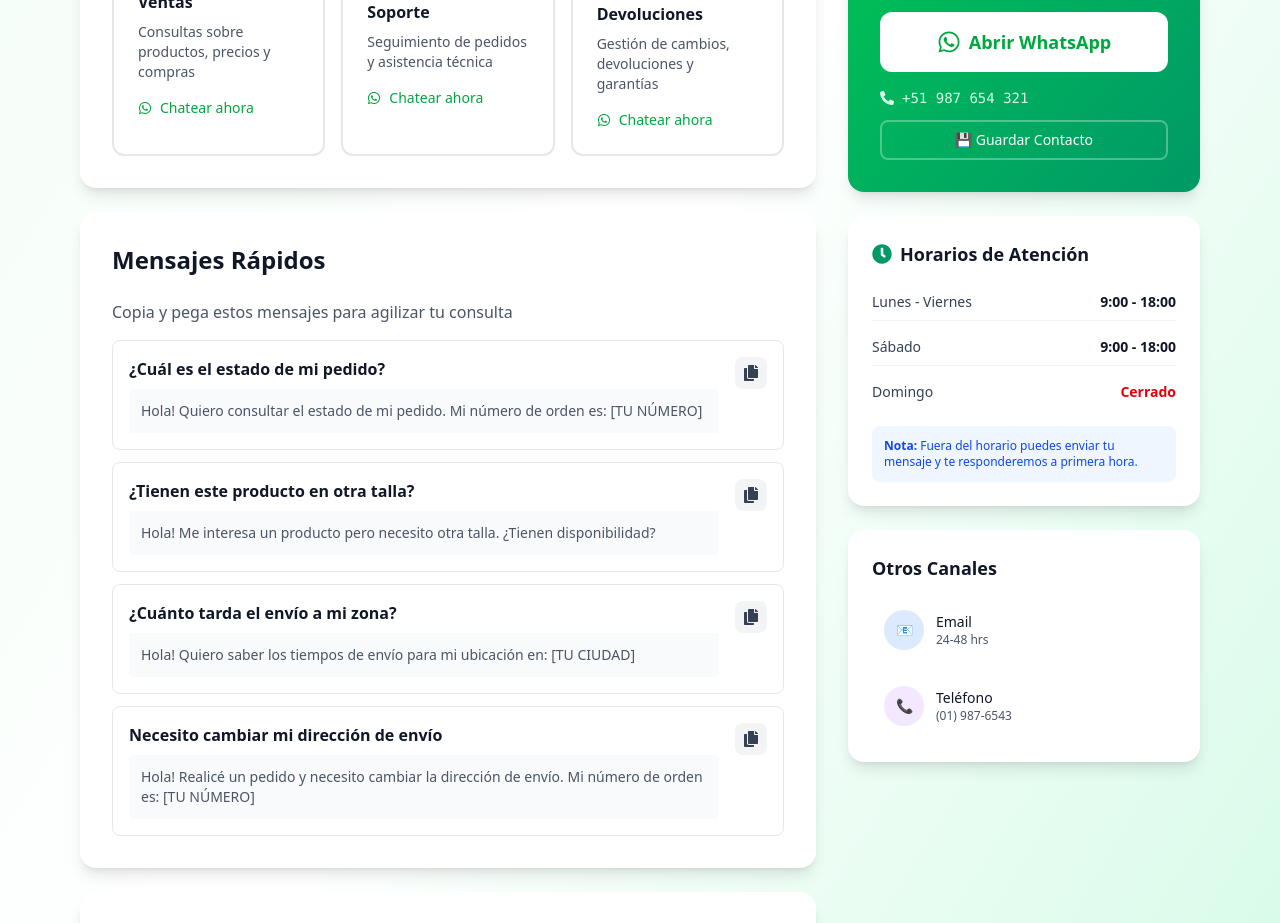
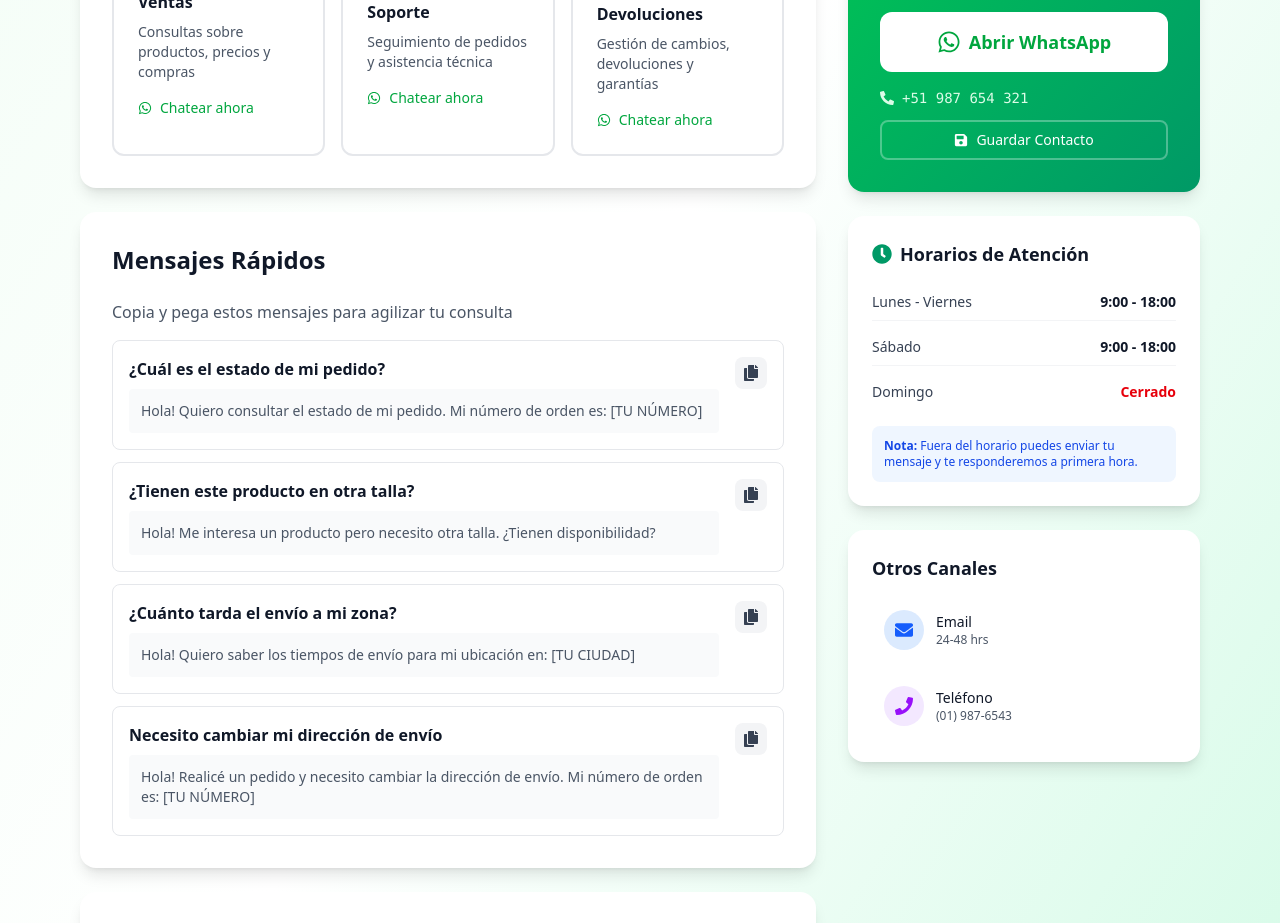
Before and after one commit to Starkora/E-commerce-Esmeralda, a Next.js app in the folder Front-E/: page /whatsapp-support in a window 1280 px wide. Shown: the part 940-1863 px from the top of the page. Built offline with nearby package versions, Linux system fonts and the light colour scheme; no server answers.

Commit message:
Mejora los iconos

```diff
--- a/Front-E/pages/whatsapp-support.tsx
+++ b/Front-E/pages/whatsapp-support.tsx
@@ -16,7 +16,10 @@ import {
   FaStar,
   FaBolt,
   FaUserFriends,
-  FaPhoneAlt
+  FaPhoneAlt,
+  FaEnvelope,
+  FaPhone,
+  FaSave
 } from 'react-icons/fa';
 
 const WHATSAPP_NUMBER = '51987654321'; // Número peruano
@@ -309,9 +312,10 @@ END:VCARD`;
                   </div>
                   <button
                     onClick={saveContact}
-                    className="w-full text-center py-2 px-4 border-2 border-white/30 rounded-lg hover:bg-white/10 transition-colors"
+                    className="w-full text-center py-2 px-4 border-2 border-white/30 rounded-lg hover:bg-white/10 transition-colors flex items-center justify-center gap-2"
                   >
-                    💾 Guardar Contacto
+                    <FaSave />
+                    Guardar Contacto
                   </button>
                 </div>
               </div>
@@ -352,7 +356,7 @@ END:VCARD`;
                     className="flex items-center gap-3 p-3 rounded-lg hover:bg-gray-50 transition-colors"
                   >
                     <div className="w-10 h-10 bg-blue-100 rounded-full flex items-center justify-center flex-shrink-0">
-                      📧
+                      <FaEnvelope className="text-blue-600 text-lg" />
                     </div>
                     <div>
                       <p className="font-medium text-gray-900">Email</p>
@@ -364,7 +368,7 @@ END:VCARD`;
                     className="flex items-center gap-3 p-3 rounded-lg hover:bg-gray-50 transition-colors"
                   >
                     <div className="w-10 h-10 bg-purple-100 rounded-full flex items-center justify-center flex-shrink-0">
-                      📞
+                      <FaPhone className="text-purple-600 text-lg" />
                     </div>
                     <div>
                       <p className="font-medium text-gray-900">Teléfono</p>
```
